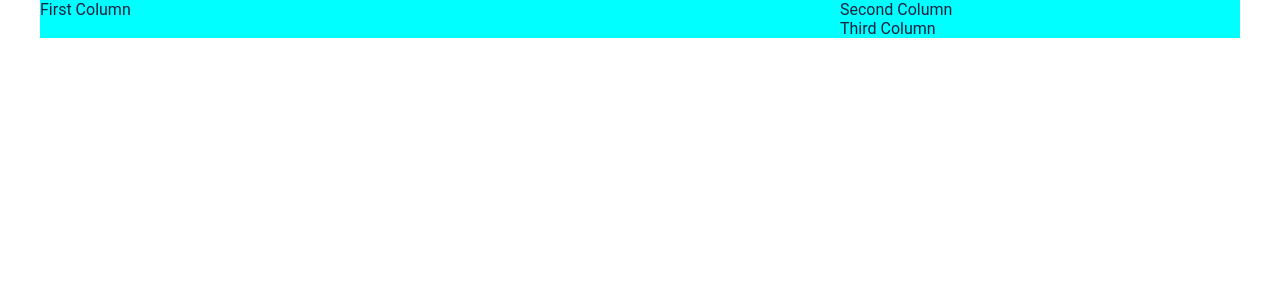
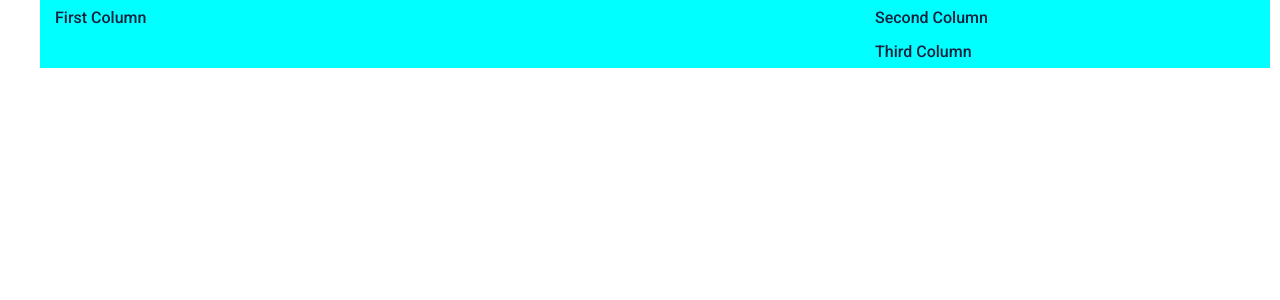
Before and after one commit to axelra-ag/lucky-react-starter, a React (Create React App) app: page /documentation in a window 1280 px wide. Shown: the top 300 px of the page. Built offline with nearby package versions, Linux system fonts and the light colour scheme.

Commit message:
Revert "margin body 0"
This reverts commit 1a6f9331389e5401229eac8fbedda98c7b4964ab.

```diff
--- a/src/UI/layout/grid/Col.ts
+++ b/src/UI/layout/grid/Col.ts
@@ -1,8 +1,10 @@
 import styled from "styled-components";
+import {SPACING} from "../../theme/Theme";
 
 export const Col = styled.div`
   display: flex;
   flex-direction: column;
   flex-grow: 1;
   min-height: 1px;
+  padding: ${SPACING / 2}px ${SPACING}px;
 `;
--- a/src/UI/layout/grid/Container.ts
+++ b/src/UI/layout/grid/Container.ts
@@ -7,6 +7,7 @@ import {
   MEDIUM_DEVICES_BREAK_POINT,
   SMALL_DEVICES_BREAK_POINT
 } from "../media-query/Mobile";
+import {SPACING} from "../../theme/Theme";
 
 // with props use this:
 // ${props => mediaQueries("md")(`width: ${props.width}px`)}
@@ -31,6 +32,8 @@ const media = css`
 export const Container = styled.div`
   ${media};
   width: 100%;
+  padding-right: ${SPACING}px;
+  padding-left: ${SPACING}px;
   margin-right: auto;
   margin-left: auto;
 `;
--- a/src/UI/layout/grid/Row.ts
+++ b/src/UI/layout/grid/Row.ts
@@ -5,4 +5,6 @@ export const Row = styled.div`
   display: flex;
   flex-direction: row;
   flex-wrap: wrap;
+  margin-left: -${SPACING}px;
+  margin-right: -${SPACING}px;
 `;
```
